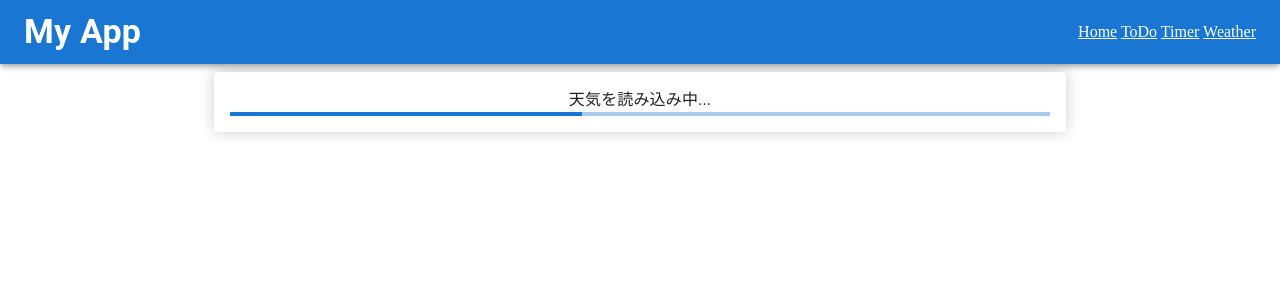
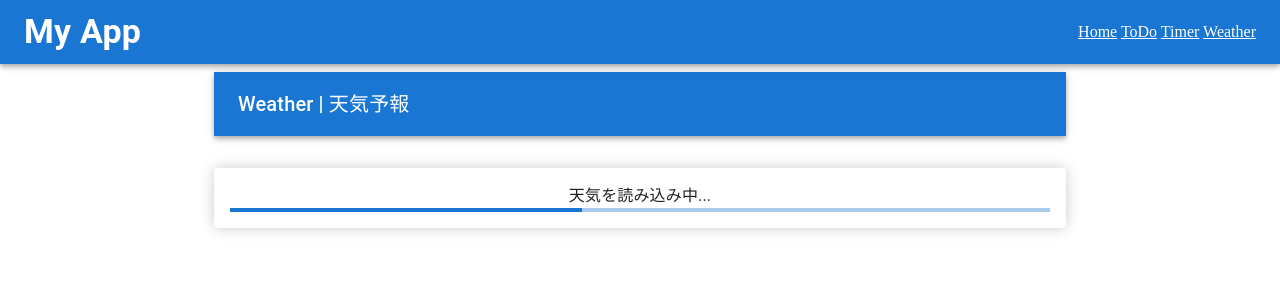
Before and after one commit to kuwacom/WEB-Exercises-2, a React app: page /weather in a window 1280 px wide. Shown: the top 300 px of the page. Built offline with nearby package versions, Linux system fonts and the light colour scheme; no server answers; the HTML template or start-up script is replaced by a standard one.

Commit message:
update: loadingをmain Container 内へ移動

```diff
--- a/src/pages/Weather.jsx
+++ b/src/pages/Weather.jsx
@@ -31,17 +31,6 @@ function Weather() {
     fetchWeather();
   }, [location]);
 
-  if (!weatherData) {
-    return (
-      <Container maxWidth="md">
-        <Paper sx={{ p: 2, boxShadow: '0px 0 15px 0 rgba(0, 0, 0, 0.2)', textAlign: 'center' }}>
-          <Typography>天気を読み込み中...</Typography>
-          <LinearProgress />
-        </Paper>
-      </Container>
-    );
-  }
-
   return (
     <Container maxWidth="md">
       <AppBar position="static">
@@ -52,6 +41,12 @@ function Weather() {
         </Toolbar>
       </AppBar>
       <Box mt={4}>
+      {
+        !weatherData ?
+        <Paper sx={{ p: 2, boxShadow: '0px 0 15px 0 rgba(0, 0, 0, 0.2)', textAlign: 'center' }}>
+          <Typography>天気を読み込み中...</Typography>
+          <LinearProgress />
+        </Paper> :
         <Paper sx={{
           p: 2,
           boxShadow: '0px 0 15px 0 rgba(0, 0, 0, 0.2)'
@@ -115,6 +110,7 @@ function Weather() {
             </Table>
           </TableContainer>
         </Paper>
+      }
       </Box>
     </Container>
   );
```
